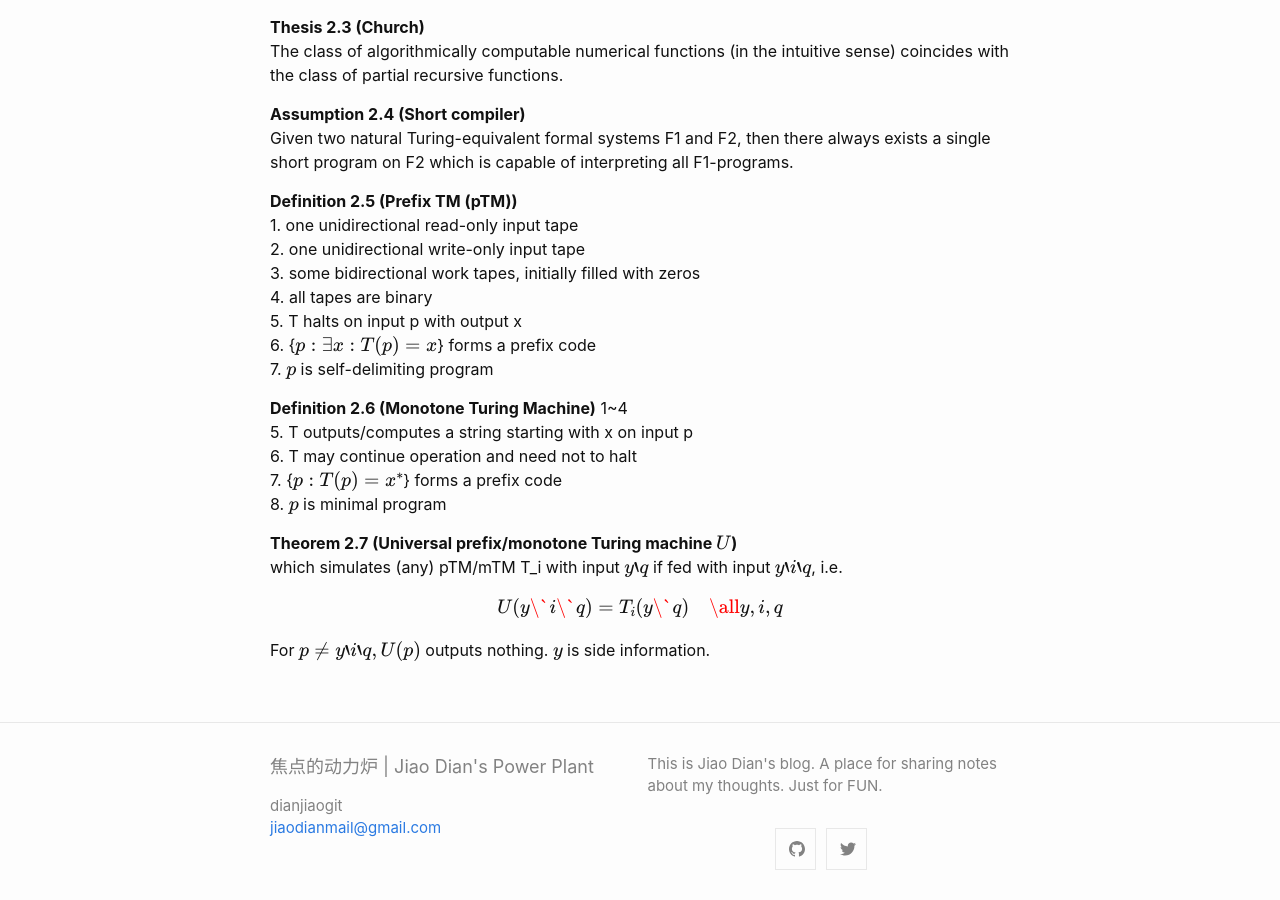
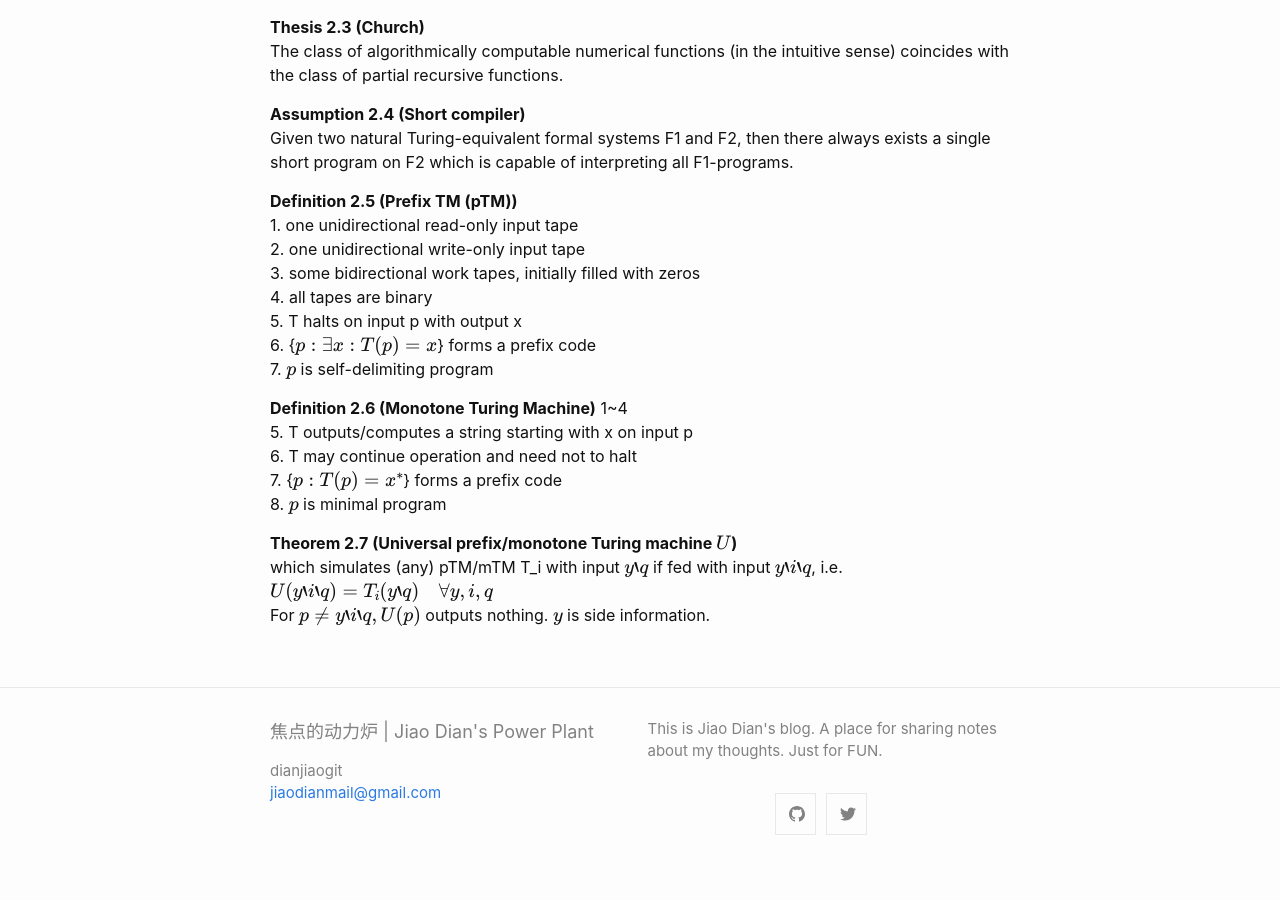
Before and after one commit to dianjiaogit/dianjiaogit.github.io, a Jekyll site: the page built from _posts/2020-01-11-week2 notes.md, in a window 1280 px wide and 900 px high, scrolled down 1287 px. Built offline with Jekyll 4.4.1, drawn with Linux system fonts in a browser that asks for light colours; formulas are drawn with MathJax 3; after the commit the page ends 2152 px from its top, so only the background shows below that.

Commit message:
fix format

```diff
--- a/_posts/2020-01-11-week2 notes.md
+++ b/_posts/2020-01-11-week2 notes.md
@@ -71,7 +71,5 @@ Given two natural Turing-equivalent formal systems F1 and F2, then there always
 
 **Theorem 2.7 (Universal prefix/monotone Turing machine $U$)**
 which simulates (any) pTM/mTM T_i with input $y\`q$ if fed with input $y\`i\`q$, i.e.
-
-$$U(y\`i\`q) = T_i(y\`q) \quad \all y,i,q$$
-
+$$U(y`i`q) = T_i(y`q) \quad \forall y,i,q$$
 For $p \neq y\`i\`q, U(p)$ outputs nothing. $y$ is side information.
```
